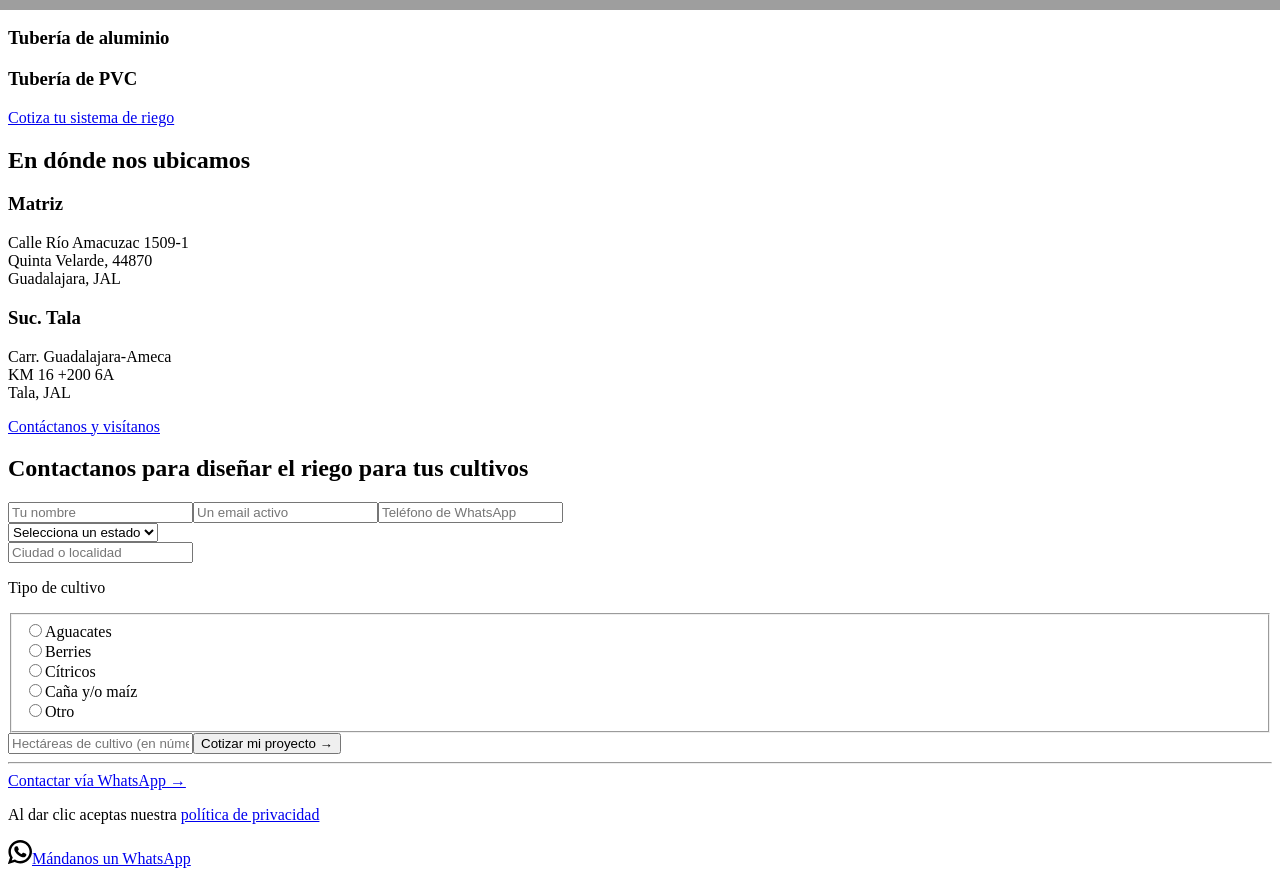
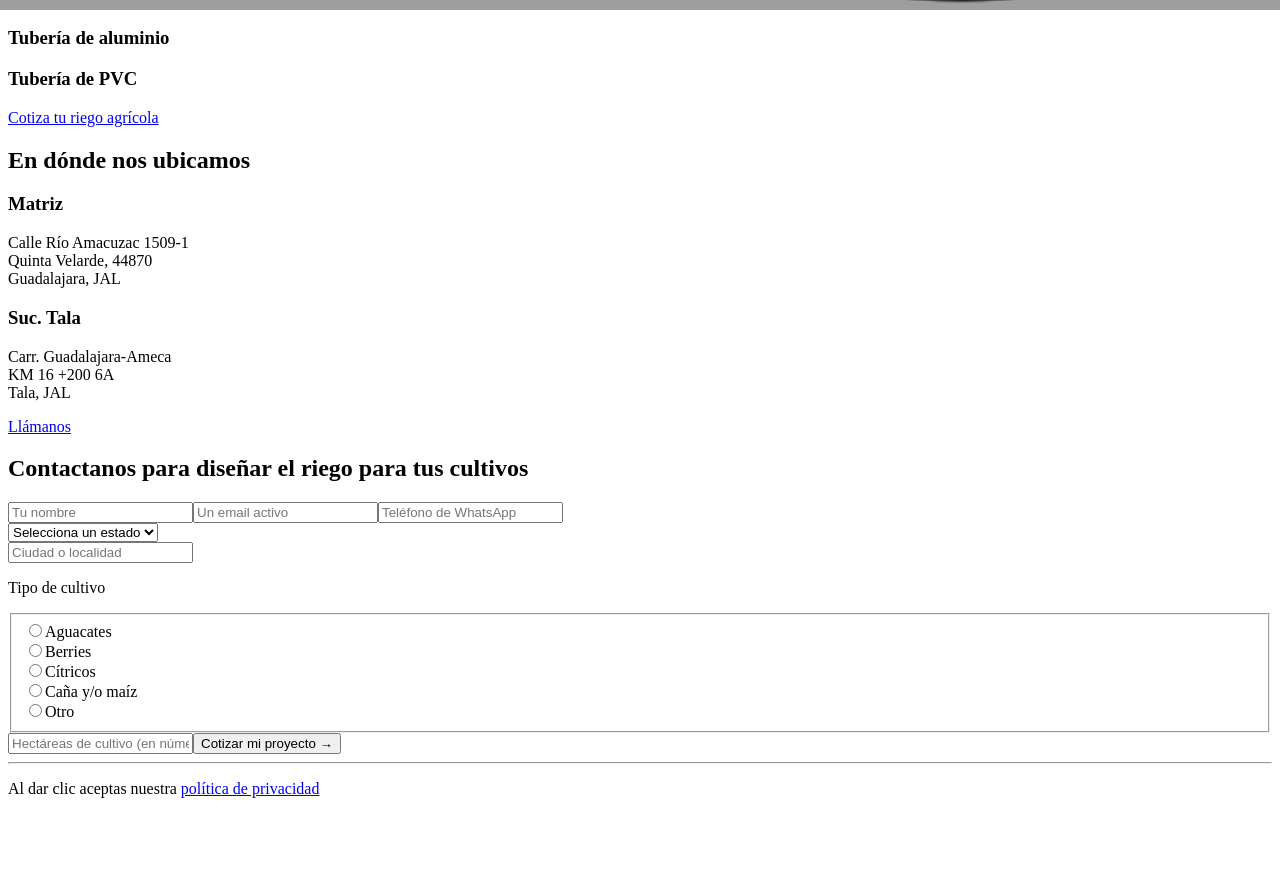
Before and after one commit to imadamblack/agroirrigacion, a Next.js app: page / in a window 1280 px wide. Shown: the part 790-1666 px from the top of the page. After the commit the page ends 1604 px from the top, so only its background shows below. Built offline with nearby package versions, Linux system fonts and the light colour scheme; grey boxes are pictures that could not be loaded.

Commit message:
UPD: removed whatsapp buttons

```diff
--- a/content.js
+++ b/content.js
@@ -7,7 +7,7 @@ export const content = {
     content: {
       paragraph: null,
     },
-    cta: {main: 'Cotiza tu sistema de riego'},
+    cta: {main: 'Cotiza tu riego agrícola'},
   },
   beneficios: {
     banner: {
--- a/src/components/blockbuster.js
+++ b/src/components/blockbuster.js
@@ -10,7 +10,7 @@ export default function Blockbuster({overhead, title, description, background})
         className={`relative flex flex-col justify-end min-h-[60vh] w-screen md:mb-0 mx-auto py-12 md:py-20 ${bg} bg-center bg-cover`}>
         <div className="absolute inset-0 bg-gradient-to-tr from-black to-transparent opacity-60 z-0]"/>
 
-        <div className="container mx-auto z-20">
+        <div className="container mx-auto z-10">
           <div className="flex flex-col md:flex-row items-stretch justify-stretch">
             <div className="w-full p-8 md:p-14">
               {/*<p className="overhead">{overhead}</p>*/}
--- a/src/components/form/opt-in-form.js
+++ b/src/components/form/opt-in-form.js
@@ -145,10 +145,10 @@ export default function OptInForm({lastClick, utm}) {
             : <span className="material-symbols-outlined animate-spin">progress_activity</span>
         }</button>
         <hr className="!my-12"/>
-        <a
-          href={`https://wa.me/${info.whatsapp.value}`}
-          className={`button !bg-transparent !text-brand-5 !w-full`}
-        >Contactar vía WhatsApp →</a>
+        {/*<a*/}
+        {/*  href={`https://wa.me/${info.whatsapp.value}`}*/}
+        {/*  className={`button !bg-transparent !text-brand-5 !w-full`}*/}
+        {/*>Contactar vía WhatsApp →</a>*/}
 
         <div className="mt-4">
           <p className="-ft-3 text-center text-white">Al dar clic aceptas nuestra&nbsp;
--- a/src/pages/index.js
+++ b/src/pages/index.js
@@ -35,9 +35,11 @@ export default function Index({utm}) {
         className="relative min-h-[80rem] w-full flex flex-col md:justify-end items-center bg-brand-1 overflow-hidden">
         <div className="relative min-h-[32rem] flex-grow w-full md:absolute top-0 inset-x-0 bottom-1/2 md:bottom-0">
 
-          <div className="hidden md:flex absolute inset-0 bg-gradient-to-tr from-brand-1 via-transparent to-cyan-400 z-10"/>
-          <div className="hidden md:flex absolute inset-0 bg-gradient-to-br from-brand-1 via-transparent to-[#49ea60] opacity-50 z-10"/>
-          <div className="hidden md:flex absolute inset-0 bg-black opacity-30 z-10"/>
+          <div
+            className="hidden md:flex absolute inset-0 bg-gradient-to-tr from-brand-1 via-transparent to-cyan-400"/>
+          <div
+            className="hidden md:flex absolute inset-0 bg-gradient-to-br from-brand-1 via-transparent to-[#49ea60] opacity-50"/>
+          <div className="hidden md:flex absolute inset-0 bg-black opacity-30"/>
 
           <Image src="/landing/hero.jpg" layout="fill" className="object-cover object-right"/>
 
@@ -69,7 +71,8 @@ export default function Index({utm}) {
       {catalogo != null &&
         <section id="catalogo">
           <div className="reading-container my-20">
-            <h2 className="text-brand-1 text-center font-semibold" dangerouslySetInnerHTML={{__html: catalogo.banner.title}}/>
+            <h2 className="text-brand-1 text-center font-semibold"
+                dangerouslySetInnerHTML={{__html: catalogo.banner.title}}/>
           </div>
           <div className="px-16">
             <div className="grid grid-cols-1 md:grid-cols-2 lg:grid-cols-5 gap-8 items-stretch">
@@ -143,7 +146,7 @@ export default function Index({utm}) {
               <div className="flex flex-col w-full gap-4">
 
                 <div className="relative pt-[100%]">
-                  <div className="absolute inset-8 aspect-square overflow-hidden z-10">
+                  <div className="absolute inset-8 aspect-square overflow-hidden">
                     <Image src={`/landing/${i.img}`} layout="fill" objectFit="contain"/>
                   </div>
                 </div>
@@ -241,22 +244,33 @@ export default function Index({utm}) {
               </div>
             </div>
           </div>
-          <div className="flex flex-col justify-center items-center mt-20">
-            <Link href="#contact">
-              <a className="button mb-4">Contáctanos y visítanos</a>
-            </Link>
-            <p className="-ft-1">{hero.cta.second}</p>
-          </div>
         </div>
       </section>
+
+      <div
+        className="sticky inset-x-0 bottom-4 px-8 isolate mb-12 z-20">
+        <div className="flex justify-center lg:justify-end">
+          <a
+            onClick={() => gtagSendEvent('9qCYCImf17UbELavzeAo')}
+            href={`tel:${info.phoneNumber}`}
+            target="_blank"
+            className="button hover:bg-brand-5 !mt-0 !py-6 !px-16 !rounded-full shadow-lg"
+          >
+                  <span className="filter invert h-[18px] w-[18px] mt-2 mr-4">
+                    <Image src="/phone.png" layout="fill"/>
+                  </span>
+            <p className="ft-3">Llámanos</p>
+          </a>
+        </div>
+      </div>
 
       {/* CONTACT */}
       <section id="contact"
                className="border-t-2 border-brand-1 bg-white
-                bg-center bg-cover py-20 z-[99999]">
+                bg-center bg-cover py-20">
         <div className="container">
           <div className="w-full md:w-1/2 mx-auto">
-          <h2 className="!font-bold text-brand-1">
+            <h2 className="!font-bold text-brand-1">
               {cta.main}
             </h2>
             <div className="mt-20 mb-12">
@@ -270,28 +284,12 @@ export default function Index({utm}) {
           </div>
         </div>
       </section>
-
-      <div
-        className='fixed inset-x-0 bottom-4 px-8 z-[9999] isolate'>
-        <div className='flex justify-center lg:justify-end'>
-          <a
-            onClick={() => gtagSendEvent('sNN2CIyf17UbELavzeAo')}
-            href={`https://wa.me/${info.whatsapp.value}`}
-            target="_blank"
-            className='ft-3 button hover:bg-brand-5 !mt-0 !py-6 !px-16 !rounded-full shadow-lg !tracking-normal'
-          >
-            <span className="filter invert mr-4"><Image src="/whatsapp.svg" width={24} height={24}/></span>
-            Mándanos un WhatsApp
-          </a>
-
-        </div>
-      </div>
     </>
   );
 }
 
 export async function getServerSideProps(ctx) {
-  const { req, query } = ctx;
+  const {req, query} = ctx;
   const cookiesHeader = req.headers.cookie || '';
 
   const keys = ['utm', '_fbc', '_fbp'];
```
Also changed, not shown: src/components/layout/header.js (+9 -4 lines), public/phone.png (added).
